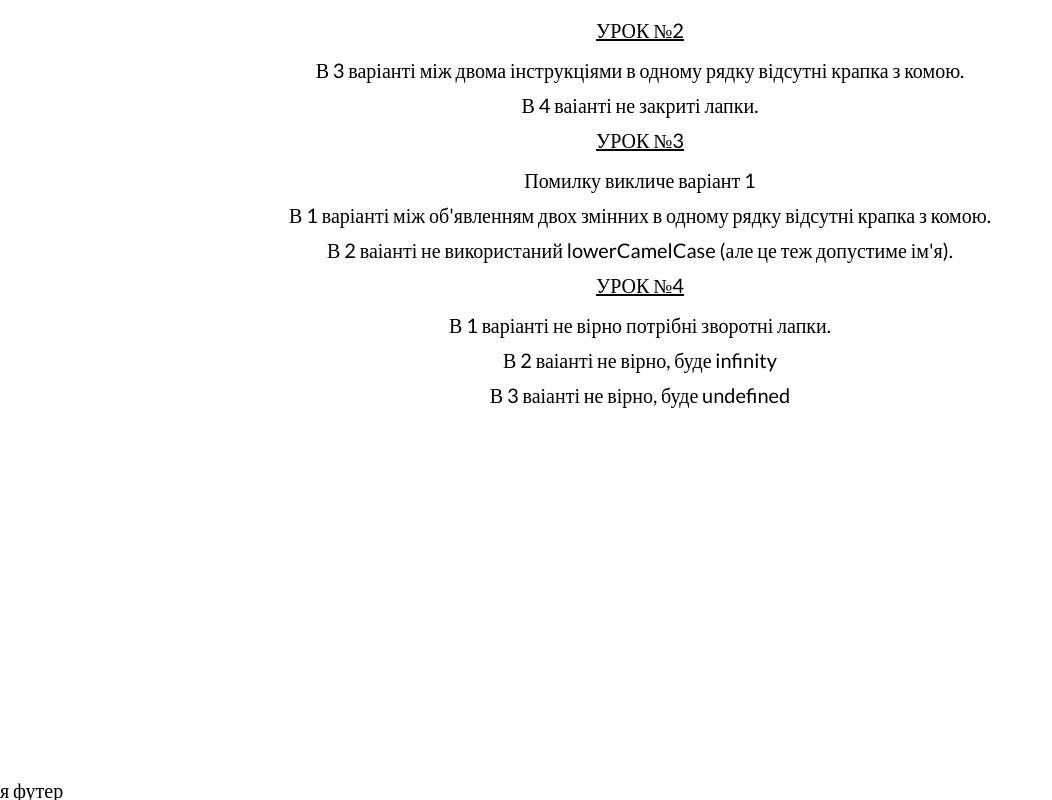
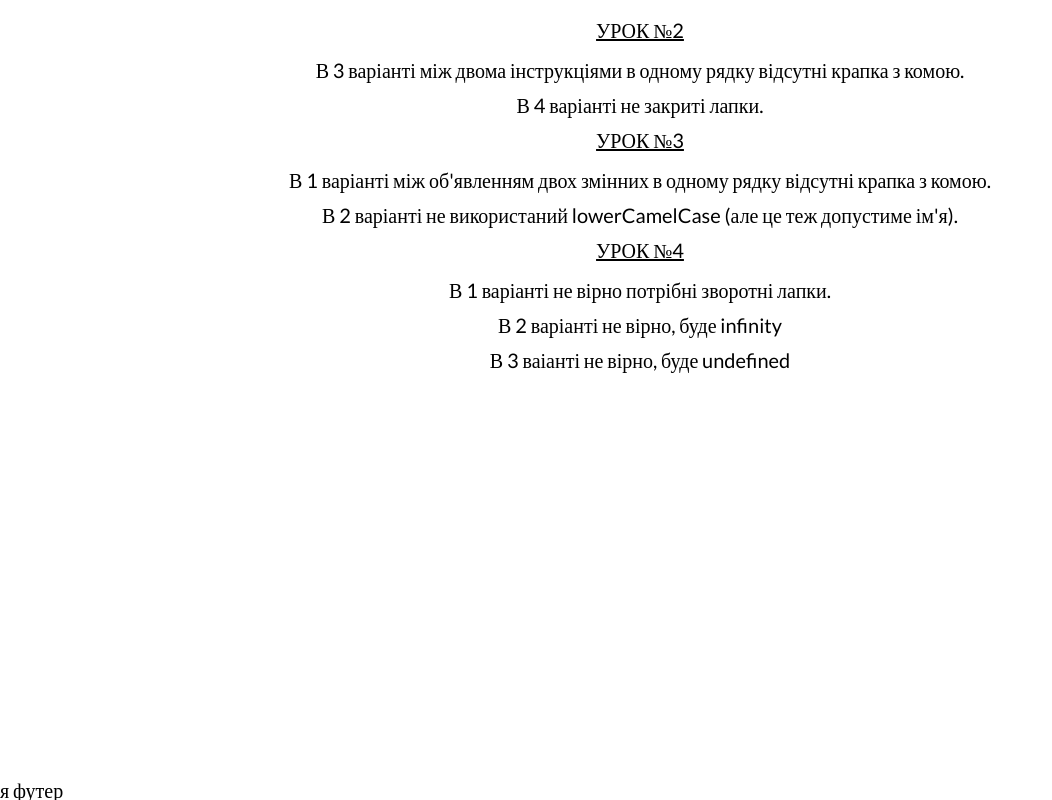
Before and after one commit to M-buria/lesson_22, a plain HTML site: page index.html in a window 1280 px wide. Shown: the whole page, without its empty margins (0-1052 px from the left). Drawn offline with Linux system fonts and the light colour scheme.

Commit message:
Update index.html

```diff
--- a/index.html
+++ b/index.html
@@ -22,17 +22,16 @@
                 <h2>Урок №2 </h2>
 
                 <p>В 3 варіанті між двома інструкціями в одному рядку відсутні крапка з комою.</p>
-                <p>В 4 ваіанті не закриті лапки.</p>
+                <p>В 4 варіанті не закриті лапки.</p>
 
                 <h2>Урок №3 </h2>
-                <p>Помилку викличе варіант 1</p>
                 <p>В 1 варіанті між об'явленням двох змінних в одному рядку відсутні крапка з комою. </p>
-                <p>В 2 ваіанті не використаний lowerCamelCase (але це теж допустиме ім'я).</p>
+                <p>В 2 варіанті не використаний lowerCamelCase (але це теж допустиме ім'я).</p>
 
                 <h2>Урок №4 </h2>
 
                 <p>В 1 варіанті не вірно потрібні зворотні лапки.</p>
-                <p>В 2 ваіанті не вірно, буде infinity</p>
+                <p>В 2 варіанті не вірно, буде infinity</p>
                 <p>В 3 ваіанті не вірно, буде undefined </p>
             </div>
         </main>
```
